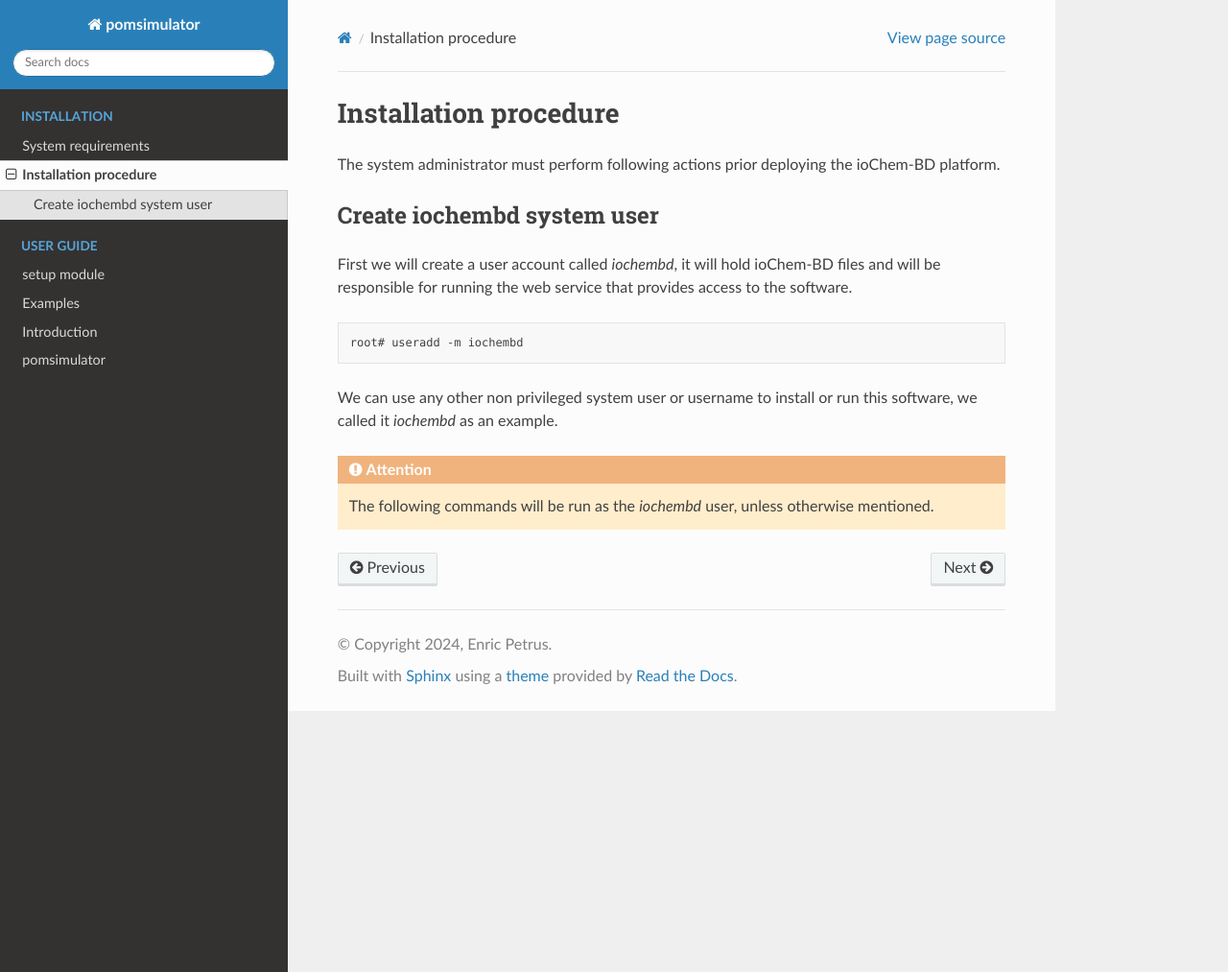
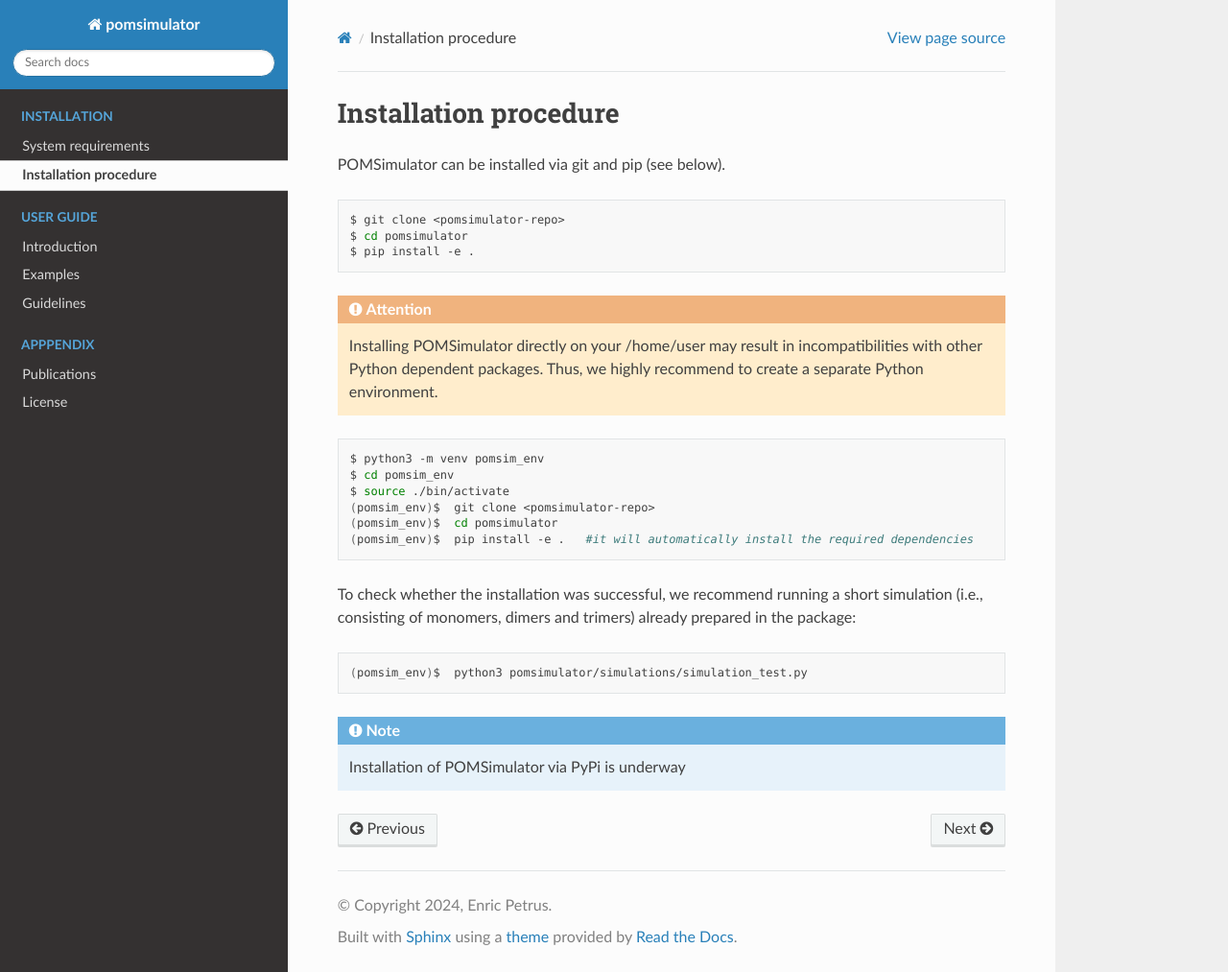
Before and after one commit to petrusen/pomsimulator, a Sphinx documentation site: the page built from docs/installation_procedure.rst, in a window 1280 px wide and 1013 px high. Shown: the whole window at 96% size. Built offline with Sphinx 7.4.7 and the Read the Docs theme 2.0.0, drawn with Linux system fonts in a browser that asks for light colours; pages that are not in the unit, such as notebooks, are missing from menus.

Commit message:
Finished Installation and Appendix Sections - Left User Guide

```diff
--- /dev/null
+++ b/docs/guidelines.rst
@@ -0,0 +1,4 @@
+Guidelines
+=============
+
+``in construction``
--- a/docs/installation_procedure.rst
+++ b/docs/installation_procedure.rst
@@ -1,17 +1,30 @@
 Installation procedure
 ======================
 
-The system administrator must perform following actions prior deploying the ioChem-BD platform.
-
-Create iochembd system user
----------------------------
-
-First we will create a user account called *iochembd*, it will hold ioChem-BD files and will be responsible for running the web service that provides access to the software.
+POMSimulator can be installed via git and pip (see below).
 
 .. code:: bash
 
-     root# useradd -m iochembd
+     $ git clone <pomsimulator-repo>
+     $ cd pomsimulator
+     $ pip install -e .
 
-We can use any other non privileged system user or username to install or run this software, we called it *iochembd* as an example.
+.. attention:: Installing POMSimulator directly on your /home/user may result in incompatibilities with other Python dependent packages. Thus, we highly recommend to create a separate Python environment.
 
-.. attention:: The following commands will be run as the *iochembd* user, unless otherwise mentioned.
+.. code:: bash
+
+     $ python3 -m venv pomsim_env
+     $ cd pomsim_env
+     $ source ./bin/activate
+     (pomsim_env)$  git clone <pomsimulator-repo>
+     (pomsim_env)$  cd pomsimulator
+     (pomsim_env)$  pip install -e .   #it will automatically install the required dependencies
+
+To check whether the installation was successful, we recommend running a short simulation (i.e., consisting of monomers, dimers and trimers) already prepared in the package:
+
+.. code:: bash
+
+     (pomsim_env)$  python3 pomsimulator/simulations/simulation_test.py
+
+
+.. note:: Installation of POMSimulator via PyPi is underway
--- /dev/null
+++ b/docs/license.rst
@@ -0,0 +1,5 @@
+License
+======================
+
+This work is licensed under the GNU Affero General Public License v3.0. The full description of the license can be found
+`here <https://github.com/petrusen/pomsimulator/blob/main/LICENSE.txt>`_
```
Also changed, not shown: docs/examples.rst (+1 -10 lines), docs/index.rst (+8 -9 lines), docs/intro.rst (+1 -21 lines), docs/publications.rst (added, +20 -0 lines).
